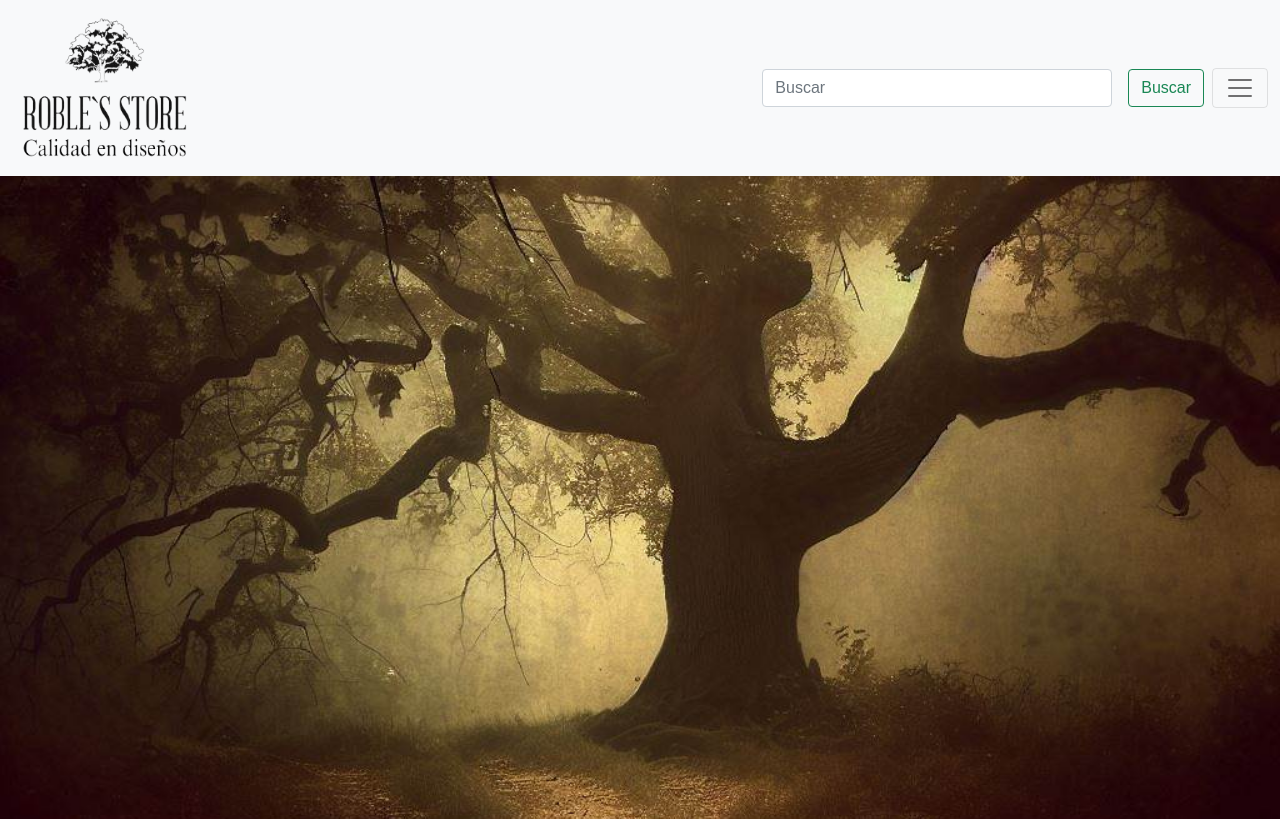
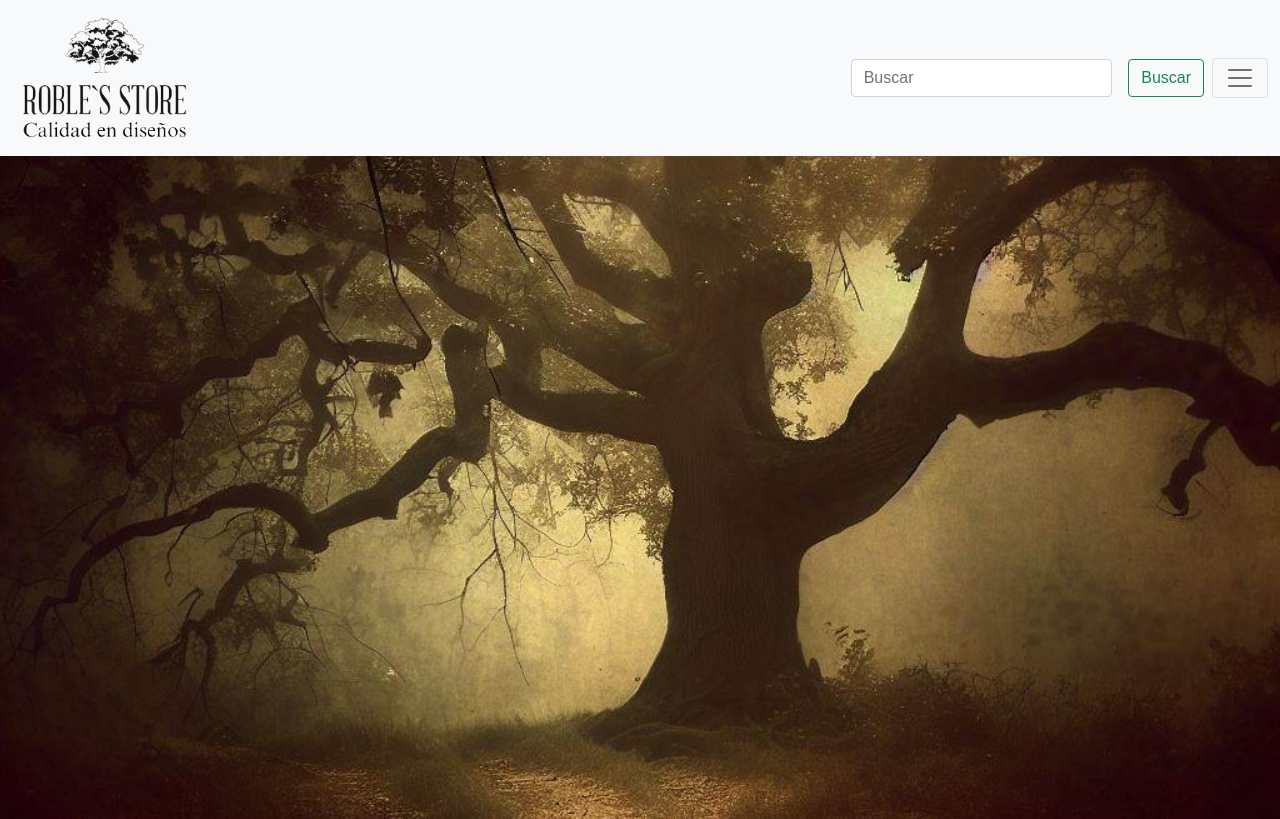
Before and after one commit to 11julio11/roble_store, a PHP site: page / in a window 1280 px wide. Shown: the top 819 px of the page. Run offline with PHP 8.4, Linux system fonts and the light colour scheme.

Commit message:
implemetacion de cambios 8/12/2023

```diff
--- a/css/index.css
+++ b/css/index.css
@@ -613,6 +613,10 @@ footer {
 
 
 
+
+
+
+
 /*.nav-prom{
   display: flex;
   align-items: center;
--- a/index.html
+++ b/index.html
@@ -27,7 +27,7 @@
       crossorigin="anonymous"
     />
     <link rel="stylesheet" href="css/index.css" />
-    <link rel="website icon" type="png" href="img/icono.png" />
+    <link rel="website icon" type="png" href="img/icono-mueble.jpeg" />
   </head>
   <body>
     <header>
@@ -40,7 +40,7 @@
               src="img/logotipo.j-removebg-preview.png"
               alt=""
               width="180px"
-              height="150px"
+              height="130px"
             />
           </a>
 
@@ -48,8 +48,9 @@
             class="d-flex justify-content-end align-items-center"
             style="flex-grow: 1"
           >
+
             <!-- Formulario de búsqueda -->
-            <div class="col-md-5">
+            <div class="col-md-4">
               <form class="d-flex" role="search">
                 <input
                   class="form-control me-3"
@@ -62,6 +63,9 @@
                 </button>
               </form>
             </div>
+
+
+
 
             <!-- Botón del menú -->
             <div>
@@ -76,6 +80,8 @@
               </button>
             </div>
           </div>
+
+
 
           <div
             class="offcanvas offcanvas-end"
```
Also changed, not shown: img/icono-mueble.jpeg (added), img/icono.png (deleted), img/icono_-roble-removebg-preview.png (added), img/roble- gris_1.jpg (added), img/ro´ble221121_ jpeg.jpg (added).
